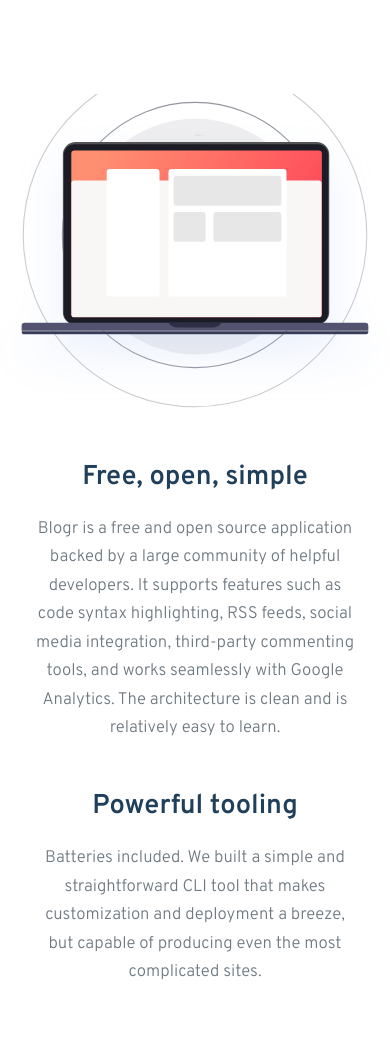
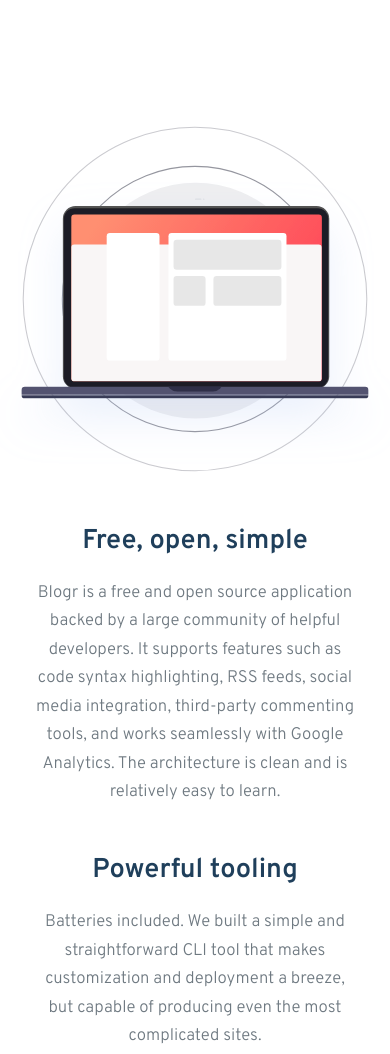
Before and after one commit to RickyReyes/blog-landing-page-main, a plain HTML site: page index.html in a window 390 px wide. Shown: the part 2720-3774 px from the top of the page. Drawn offline with nearby package versions, Linux system fonts and the light colour scheme; files that its build step writes are made by us from their sources.

Commit message:
need to fix mobile menu functionality

```diff
--- a/style.scss
+++ b/style.scss
@@ -46,6 +46,7 @@ body {
 button {
     font-family: Ubuntu;
 }
+/* start hero */
 .hero {
     background-image: linear-gradient(135deg, $gradient-very-light-red 5%, $gradient-light-red 100%);
     width: 100%;
@@ -126,10 +127,9 @@ button {
         color: white;
     }
 }
-
 /* end hero */
 
-/* start menu container */
+/* start mobile-menu */
 .mobile-menu {
     position: absolute;
     top: 7.75rem;
@@ -219,13 +219,12 @@ button {
         margin: 1.375rem auto;
     }
 }
-/* end menu container */
+/* end mobile-menu */
 
 /* start main (Designed for...) */
 main {
     margin-top: 6rem;
     text-align: center;
-
     /* "Designed for..." */
     .white-bkg1-title {
         font-size: 2rem;
@@ -282,10 +281,13 @@ main {
         }
     }
 
-    .laptop {
-        width: 100%;
-        transform: scale(1.35);
-        margin-bottom: 5rem;
+    .white-bkg2 {
+        padding-top: 4rem;
+        .laptop {
+            width: 100%;
+            transform: scale(1.35);
+            margin-bottom: 5rem;
+        }
     }
 }
 /* end main */
@@ -350,6 +352,7 @@ footer {
             .mobile-menu {
                 position: relative;
                 top: unset;
+
             }
             .logo {
                 left: 0;
```
